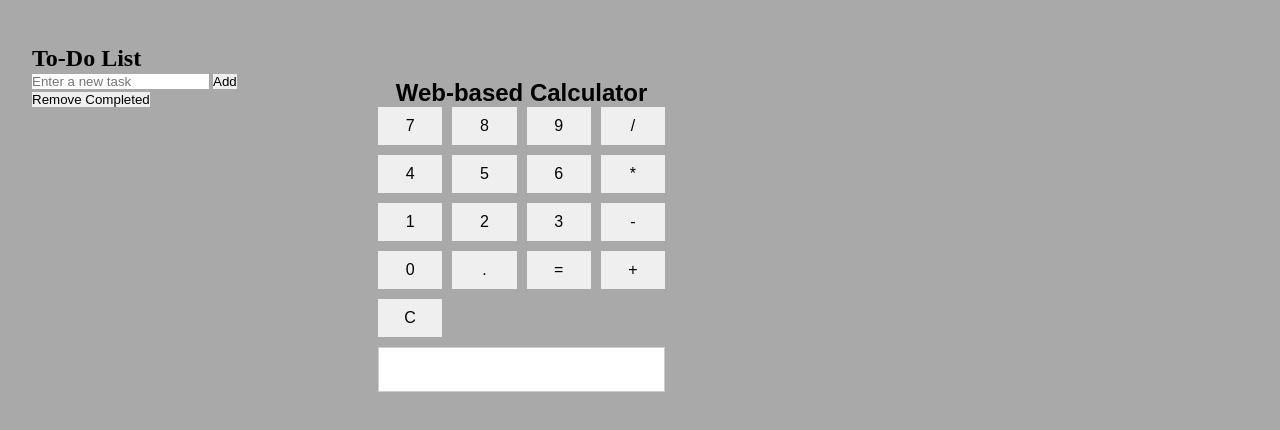
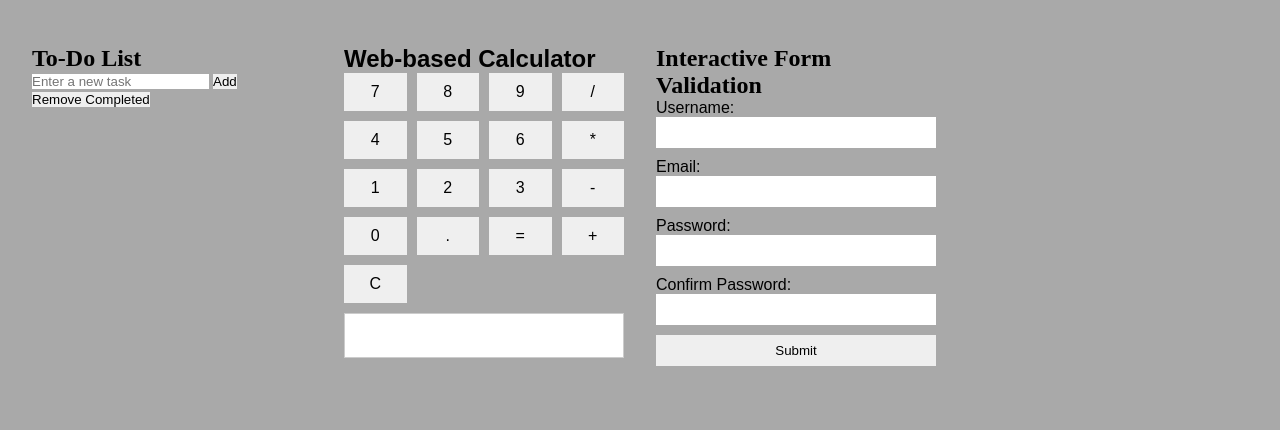
Before and after one commit to Pttuw/Ptdnd, a plain HTML site: page fullred.html in a window 1280 px wide. Shown: the part 330-760 px from the top of the page. Drawn offline with Linux system fonts and the light colour scheme.

Commit message:
Add files via upload

```diff
--- a/css/style.css
+++ b/css/style.css
@@ -154,11 +154,13 @@ li {
   gap: 10px;
   max-width: 300px;
   margin: 0 auto;
+  float: left;
 }
 
 .frbutton {
   padding: 10px;
   font-size: 16px;
+  text-align: center;
 }
 
 #display {
@@ -168,8 +170,37 @@ li {
   border: 1px solid #ccc;
 }
 
-.calcbody {
+#calcbody {
   font-family: Arial, sans-serif;
-  text-align: center;
-  margin: 50px;
+  text-align: left;
+  margin: 0;
 }
+
+#frregbody {
+  font-family: Arial, sans-serif;
+  margin: 0;
+  float: left;
+}
+
+.error-message {
+  color: red;
+  font-size: 14px;
+  margin-top: -10px;
+  margin-bottom: 10px;
+}
+
+#registrationForm {
+  max-width: 400px;
+  margin: 0;
+  float: left;
+}
+.reginput {
+  width: 100%;
+  margin-bottom: 10px;
+  padding: 8px;
+  box-sizing: border-box;
+  float: left;
+}
+label {
+  clear: left;
+}
--- a/fullred.html
+++ b/fullred.html
@@ -63,8 +63,8 @@
     <ul id="tasks"></ul>
     <button type="button" onclick="removeCompleted()">Remove Completed</button>
   </div>
-  <div id="fullredcontainera" class="calcbody">
-    <h1 id=>Web-based Calculator</h1>
+  <div class="fullredcontainera" id="calcbody">
+    <h1>Web-based Calculator</h1>
     <div id="calculator">
       <!-- Buttons for digits, operations, equals, and clear -->
       <button class="frbutton" onclick="appendToDisplay('7')">7</button>
@@ -86,9 +86,36 @@
       <button class="frbutton" onclick="clearDisplay()">C</button>
       <input type="text" id="display">
     </div>
-</div>
+  </div>
+  <div class="fullredcontainera">
+    <h1>Interactive Form Validation</h1>
+    <div id="frregbody">
+      <form id="registrationForm" onsubmit="return validateForm()">
+        <label for="username">Username:</label>
+        <input class="reginput" type="text" id="username" name="username">
 
-  </section>
+        <div id="usernameError" class="error-message"></div>
+
+        <label for="email">Email:</label>
+        <input class="reginput" type="text" id="email" name="email">
+
+        <div id="emailError" class="error-message"></div>
+
+        <label for="password">Password:</label>
+        <input class="reginput" type="password" id="password" name="password">
+
+        <div id="passwordError" class="error-message"></div>
+
+        <label for="confirmPassword">Confirm Password:</label>
+        <input class="reginput" type="password" id="confirmPassword" name="confirmPassword">
+
+        <div id="confirmPasswordError" class="error-message"></div>
+
+        <input class="reginput" type="submit" value="Submit">
+        </form>
+      </div>
+    </div>
+</section>
 
 </body>
   </html>
--- a/js/javascript.js
+++ b/js/javascript.js
@@ -103,3 +103,45 @@ function calculateResult() {
   const result = eval(expression);
   document.getElementById("display").value=result;
 }
+
+/*/ Form /*/
+
+function validateForm() {
+  const userName = document.getElementById("username").value;
+  const eMail = document.getElementById("email").value;
+  const passWord = document.getElementById("password").value;
+  const confirmPassWord = document.getElementById("confirmPassword").value;
+  const userNamelength = "Name must be longer than 3 characters."
+  const emailCheck = /^[^\s@]+@[^\s@]+\.[^\s@]+$/;
+
+  if (userName === "" || eMail === "" || passWord === "" || confirmPassWord === "") {
+      alert("Fields cannot be empty");
+      return false;
+  }
+  if (userName.length <= 3) {
+      document.getElementById("usernameError").innerHTML = userNamelength;
+      return false;
+  } else if (userName.length >= 4) {
+    document.getElementById("usernameError").innerHTML = "";
+  }
+  if (!emailCheck.test(eMail)) {
+      document.getElementById("emailError").innerHTML = "Enter valid e-mail.";
+      return false;
+  } else if (emailCheck.test(eMail)) {
+    document.getElementById("emailError").innerHTML = "";
+  }
+  if (passWord.length <= 6) {
+    document.getElementById("passwordError").innerHTML = "Password needs to be over 6 characters long.";
+    return false;
+  } else if (passWord.length >= 7) {
+    document.getElementById("passwordError").innerHTML = "";
+  }
+  if (passWord != confirmPassWord) {
+    document.getElementById("confirmPasswordError").innerHTML = "Passwords dont match.";
+    console.log("Error");
+    return false;
+  } else if (passWord === confirmPassWord) {
+    document.getElementById("confirmPassword").innerHTML = "";
+  }
+  return true;
+}
```
Also changed, not shown: placeholder.html (+0 -38 lines), professions.html (+6 -6 lines), img/blacksmith.jpg (added), img/cooking.jpg (added), img/enchanting.jpg (added), img/herbalism.jpg (added).
